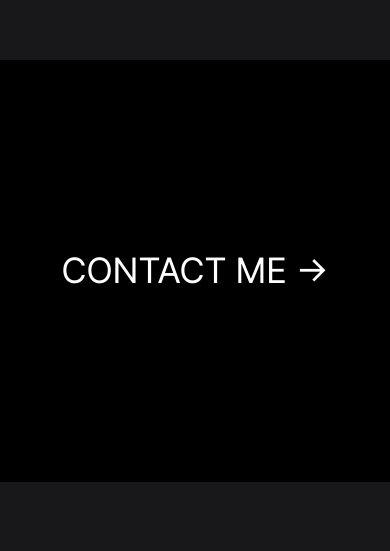
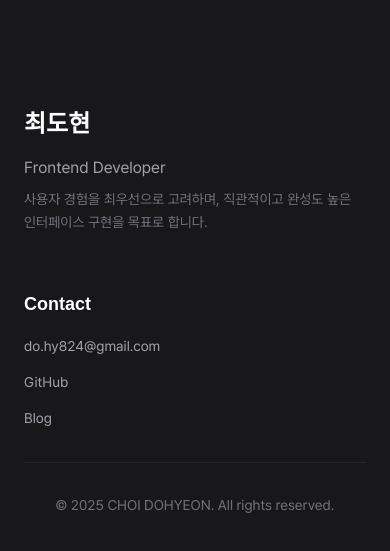
Before and after one commit to dohy-eon/portfolio, a React (Vite) app: page / in a window 390 px wide. Shown: the part 2799-3350 px from the top of the page. Before the commit the page ends 3281 px from the top, so only its background shows below. Built offline with nearby package versions, Linux system fonts and the light colour scheme; a web font is replaced by a local one.

Commit message:
feat: 하단 푸터 수정

```diff
--- a/src/App.tsx
+++ b/src/App.tsx
@@ -6,7 +6,6 @@ import 'lenis/dist/lenis.css';
 
 // Pages
 import Home from './pages/Home';
-import Contact from './pages/Contact';
 
 // Components
 import Cursor from './components/Cursor';
@@ -26,14 +25,6 @@ const AnimatedRoutes = () => {
           element={
             <PageTransition>
               <Home />
-            </PageTransition>
-          }
-        />
-        <Route
-          path="/contact"
-          element={
-            <PageTransition>
-              <Contact />
             </PageTransition>
           }
         />
--- /dev/null
+++ b/src/components/Footer.tsx
@@ -0,0 +1,62 @@
+import { PROFILE } from '../constants/data';
+
+const Footer = () => {
+  return (
+    <footer className="bg-zinc-900 text-white py-12 md:py-16">
+      <div className="max-w-7xl mx-auto px-6 md:px-12">
+        <div className="grid md:grid-cols-2 gap-8 md:gap-12">
+          {/* 왼쪽: 소개 */}
+          <div>
+            <h3 className="text-2xl md:text-3xl font-galmuri font-bold mb-4">{PROFILE.koreanName}</h3>
+            <p className="text-zinc-400 mb-2">{PROFILE.role}</p>
+            <p className="text-sm text-zinc-500 mb-6 leading-relaxed">
+              {PROFILE.bio[0]}
+            </p>
+          </div>
+
+          {/* 오른쪽: 연락처 및 링크 */}
+          <div>
+            <h4 className="text-lg font-galmuri font-bold mb-4">Contact</h4>
+            <ul className="space-y-3">
+              <li>
+                <a
+                  href={`mailto:${PROFILE.email}`}
+                  className="text-zinc-400 hover:text-white transition-colors text-sm"
+                >
+                  {PROFILE.email}
+                </a>
+              </li>
+              <li>
+                <a
+                  href={PROFILE.github}
+                  target="_blank"
+                  rel="noopener noreferrer"
+                  className="text-zinc-400 hover:text-white transition-colors text-sm"
+                >
+                  GitHub
+                </a>
+              </li>
+              <li>
+                <a
+                  href={PROFILE.blog}
+                  target="_blank"
+                  rel="noopener noreferrer"
+                  className="text-zinc-400 hover:text-white transition-colors text-sm"
+                >
+                  Blog
+                </a>
+              </li>
+            </ul>
+          </div>
+        </div>
+
+        {/* 하단 저작권 */}
+        <div className="mt-8 pt-8 border-t border-zinc-800 text-center text-sm text-zinc-500">
+          <p>&copy; {new Date().getFullYear()} {PROFILE.name}. All rights reserved.</p>
+        </div>
+      </div>
+    </footer>
+  );
+};
+
+export default Footer;
--- a/src/components/Header.tsx
+++ b/src/components/Header.tsx
@@ -29,7 +29,6 @@ const Header = () => {
     { name: 'HOME', path: '/' },
     { name: 'WORKS', path: '/' }, // 스크롤 이동 구현 전이라 임시 링크
     { name: 'ABOUT', path: '/' },
-    { name: 'CONTACT', path: '/contact' },
   ];
 
   return (
--- a/src/pages/Contact.tsx
+++ /dev/null
@@ -1,15 +0,0 @@
-import { Link } from 'react-router-dom';
-
-const Contact = () => {
-  return (
-    <div className="h-screen w-full bg-zinc-900 flex flex-col items-center justify-center text-white">
-      <h1 className="text-6xl font-pretendard mb-10">HELLO!</h1>
-      <p className="text-xl text-gray-400">이메일: contact@portfolio.com</p>
-      <Link to="/" className="mt-10 text-xl border-b border-white pb-1 hover:text-yellow-400 transition-colors">
-        Back to Home
-      </Link>
-    </div>
-  );
-};
-
-export default Contact;
--- a/src/pages/Home.tsx
+++ b/src/pages/Home.tsx
@@ -1,18 +1,13 @@
-import { Link } from 'react-router-dom';
 import IntroSection from '../components/IntroSection';
 import ProjectSection from '../components/ProjectSection';
+import Footer from '../components/Footer';
 
 const Home = () => {
   return (
     <main>
       <IntroSection />
       <ProjectSection />
-      {/* 푸터 대신 다음 페이지로 가는 링크 예시 */}
-      <div className="h-[50vh] flex items-center justify-center bg-black text-white">
-        <Link to="/contact" className="text-4xl font-pretendard hover:text-yellow-400 transition-colors">
-          CONTACT ME &rarr;
-        </Link>
-      </div>
+      <Footer />
     </main>
   );
 };
```
